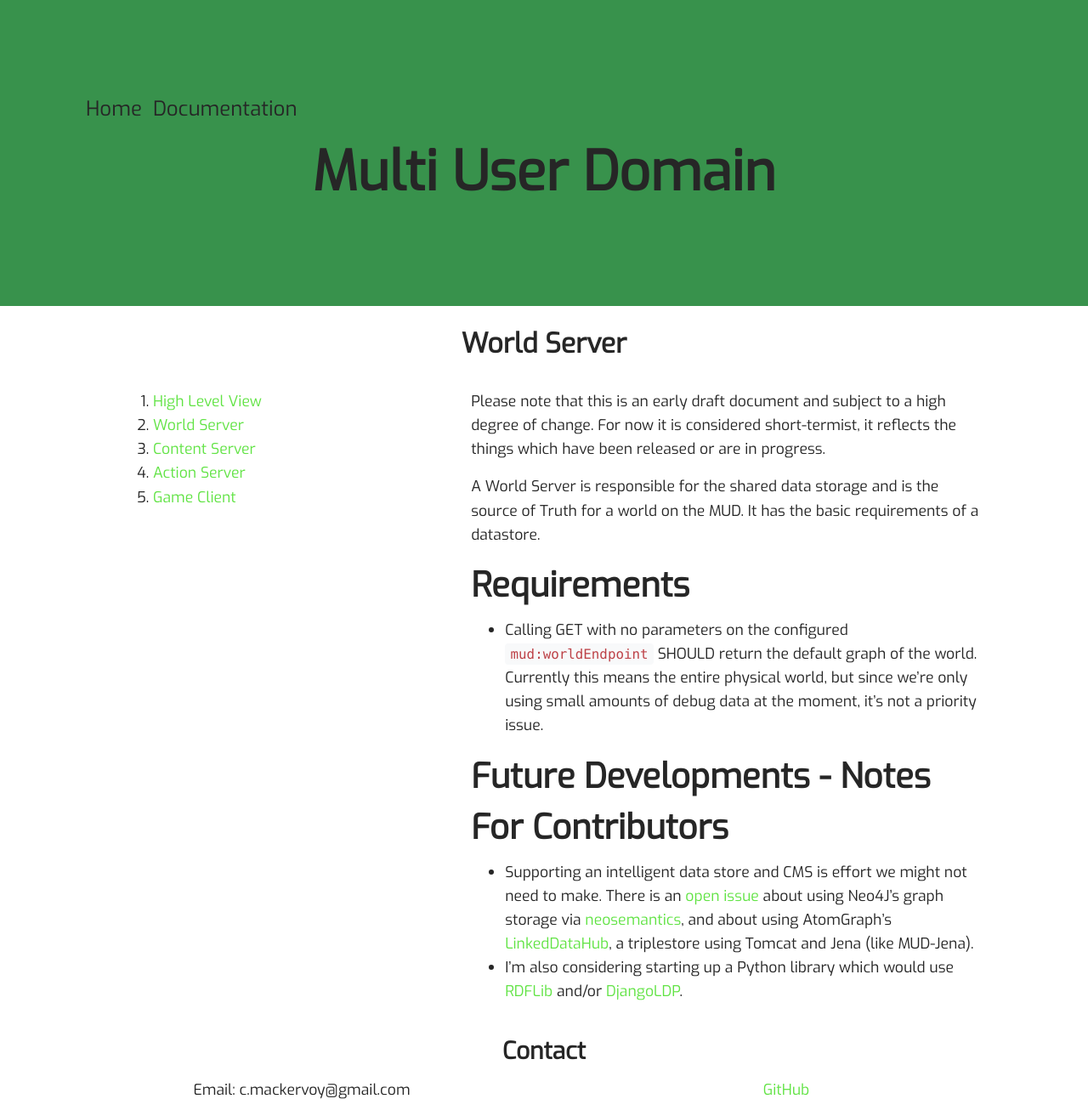
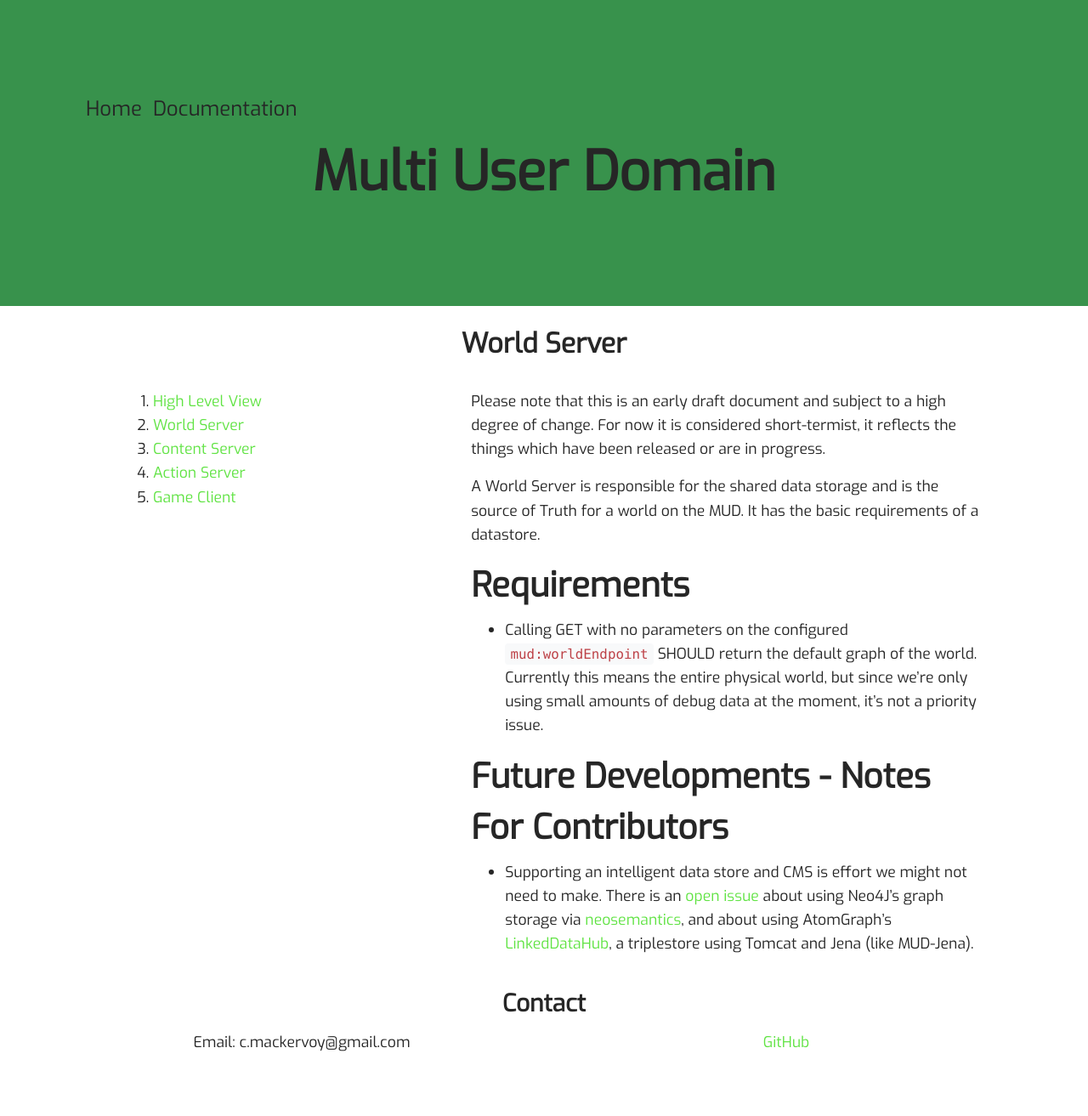
Before and after one commit to Multi-User-Domain/Multi-User-Domain.github.io, a Jekyll site: the page built from _docs/03-world-server.md, in a window 1280 px wide. Shown: the whole page at 85% size. Built offline with Jekyll 4.4.1, drawn with Linux system fonts in a browser that asks for light colours; nearby versions of some CDN libraries; after the commit the page ends 1256 px from its top, so only the background shows below that.

Commit message:
trimmed world server content

```diff
--- a/_docs/03-world-server.md
+++ b/_docs/03-world-server.md
@@ -17,4 +17,3 @@ A World Server is responsible for the shared data storage and is the source of T
 # Future Developments - Notes For Contributors
 
 * Supporting an intelligent data store and CMS is effort we might not need to make. There is an [open issue](https://github.com/Multi-User-Domain/mud-jena/issues/32) about using Neo4J's graph storage via [neosemantics](https://neo4j.com/labs/neosemantics/), and about using AtomGraph's [LinkedDataHub](https://atomgraph.github.io/LinkedDataHub/), a triplestore using Tomcat and Jena (like MUD-Jena).
-* I'm also considering starting up a Python library which would use [RDFLib](https://rdflib.readthedocs.io/en/stable/) and/or [DjangoLDP](https://git.startinblox.com/djangoldp-packages/djangoldp).
```
